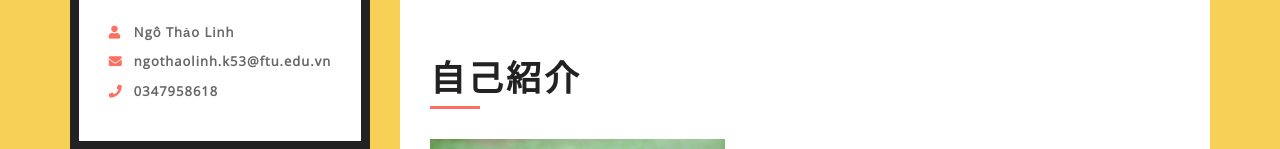
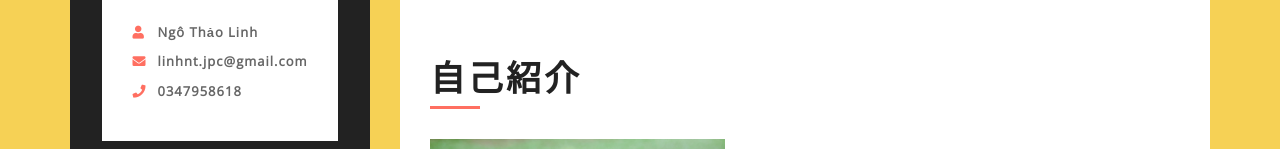
Before and after one commit to Ringo7996/resume, a plain HTML site: page index.html in a window 1280 px wide. Shown: the part 474-623 px from the top of the page. Drawn offline with nearby package versions, Linux system fonts and the light colour scheme.

Commit message:
update email

```diff
--- a/index.html
+++ b/index.html
@@ -61,7 +61,7 @@
                             <div class="contact-info">
                                 <p><i class="fa fa-user"></i>Ngô Thảo Linh</p>
                                 <p><i class="fa fa-envelope"></i><a
-                                        href="mailto:ngothaolinh.k53@ftu.edu.vn">ngothaolinh.k53@ftu.edu.vn</a></p>
+                                        href="mailto:linhnt.jpc@gmail.com">linhnt.jpc@gmail.com</a></p>
                                 <p><i class="fa fa-phone"></i>0347958618</a></p>
                             </div>
                         </div>
```
